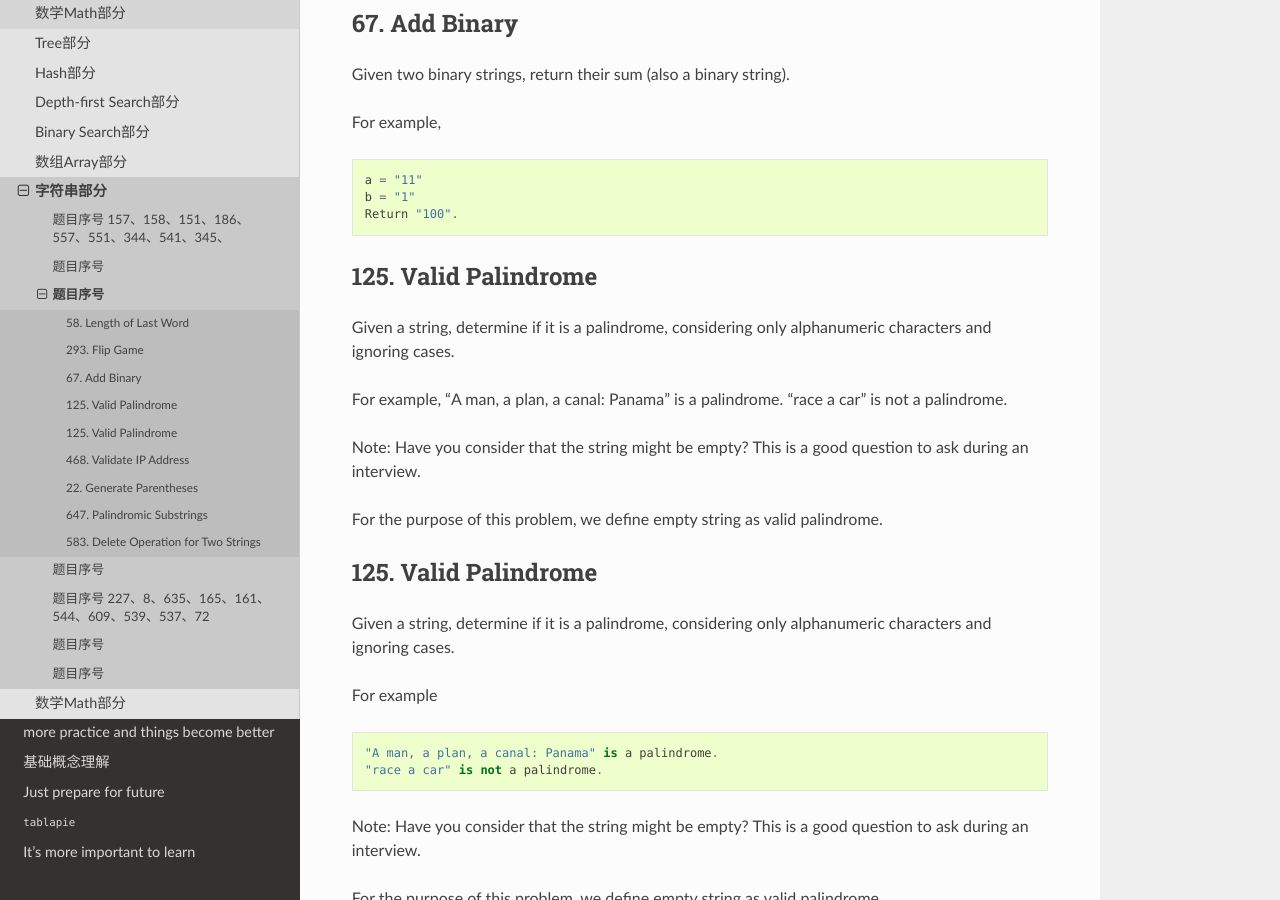
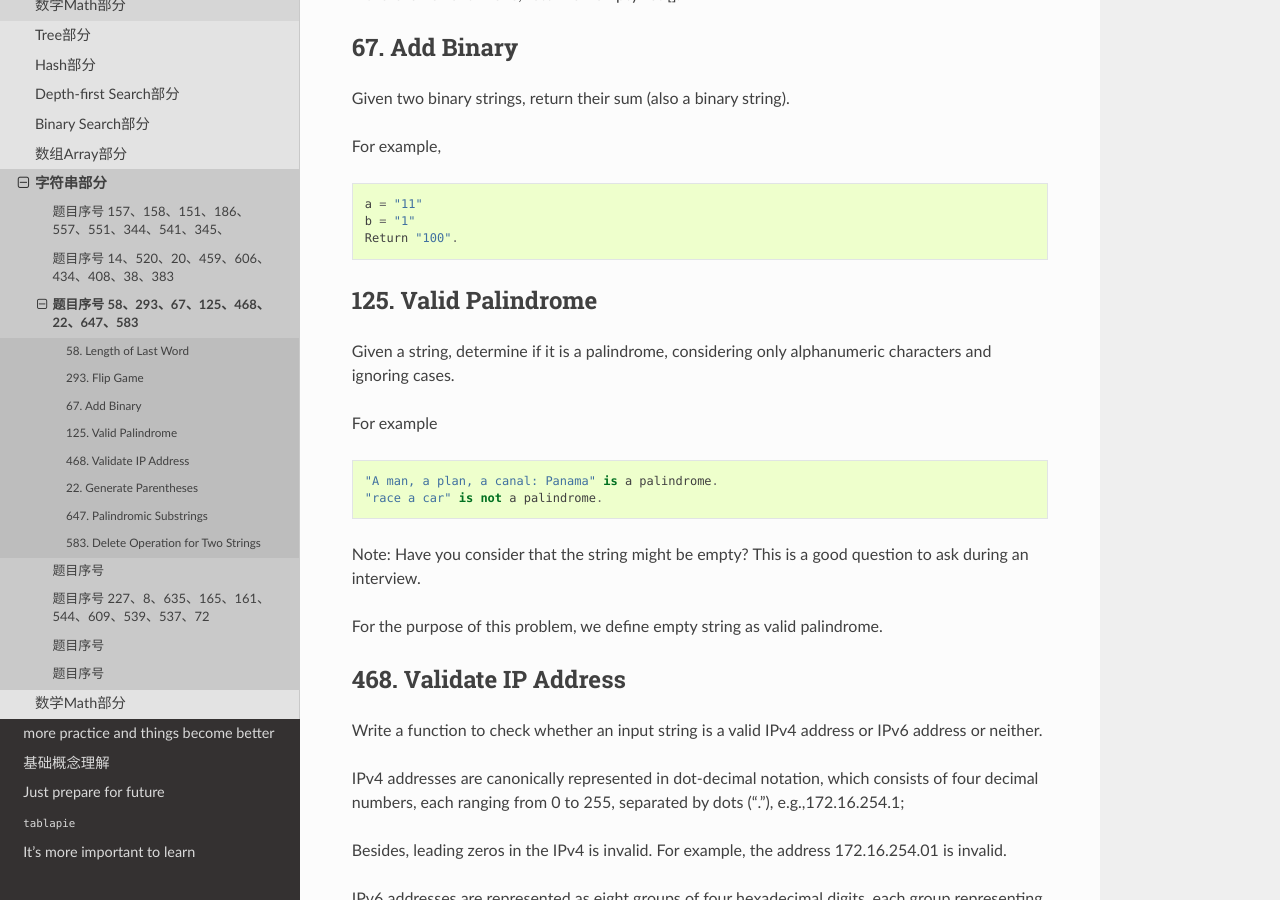
Before and after one commit to darcyWang/tianbao, a Sphinx documentation site: the page built from source/leetcode/string/stringthree.rst, in a window 1280 px wide and 900 px high, scrolled down 970 px. Built offline with Sphinx 7.4.7 and the Read the Docs theme 2.0.0, drawn with Linux system fonts in a browser that asks for light colours; some of the changed text lies outside the part shown.

Commit message:
Initial Commit

```diff
--- a/source/leetcode/string/stringthree.rst
+++ b/source/leetcode/string/stringthree.rst
@@ -1,4 +1,4 @@
-题目序号
+题目序号 58、293、67、125、468、22、647、583
 ============================================================
 
 
@@ -52,23 +52,6 @@ For example,
     a = "11"
     b = "1"
     Return "100".
-
-
-
-
-125. Valid Palindrome
----------------------
-
-Given a string, determine if it is a palindrome, considering only alphanumeric characters and ignoring cases.
-
-For example,
-"A man, a plan, a canal: Panama" is a palindrome.
-"race a car" is not a palindrome.
-
-Note:
-Have you consider that the string might be empty? This is a good question to ask during an interview.
-
-For the purpose of this problem, we define empty string as valid palindrome.
 
 
 125. Valid Palindrome
--- a/source/leetcode/string/stringtwo.rst
+++ b/source/leetcode/string/stringtwo.rst
@@ -1,4 +1,4 @@
-题目序号
+题目序号 14、520、20、459、606、434、408、38、383
 ============================================================
 
 
```
